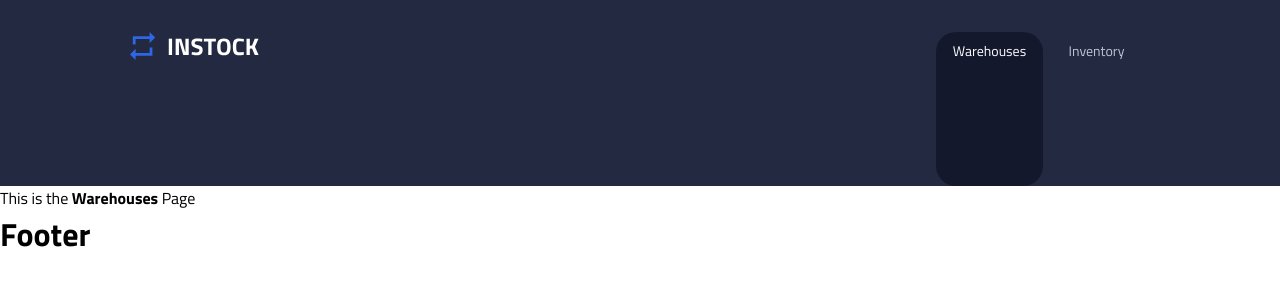
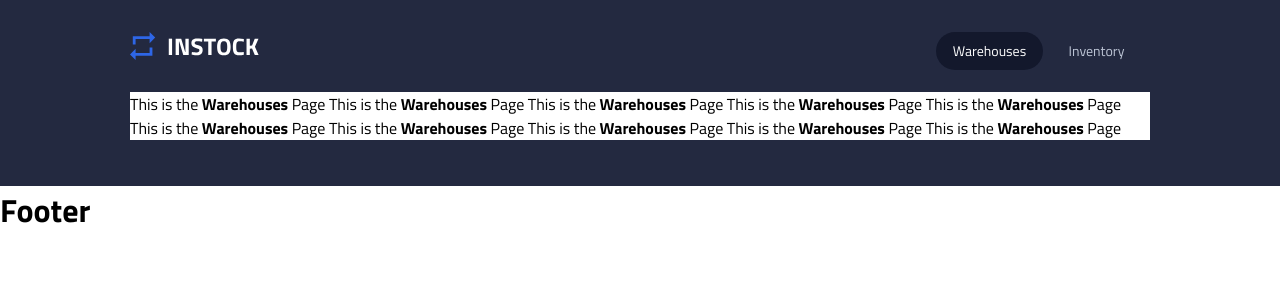
Before and after one commit to Chaofan-Pro/merge-masters-instock-frontend, a React (Vite) app: page /warehouses in a window 1280 px wide. Shown: the top 300 px of the page. Built offline with nearby package versions, Linux system fonts and the light colour scheme.

Commit message:
add overlay feature in global main

```diff
--- a/src/components/Header/Header.scss
+++ b/src/components/Header/Header.scss
@@ -4,6 +4,7 @@
 
 .header {
   background-color: $background-color1;
+  overflow-y: visible;
   padding: 0 1rem;
   height: 12.5rem;
   @include tablet {
@@ -36,9 +37,11 @@
     font-size: 0.8125rem;
     text-align: center;
     width: 10.1875rem;
+    height: 2.25rem;
     border-radius: 1.25rem;
     @include tablet {
       width: 6.6875rem;
+      height: 2.375rem;
       font-size: 0.875rem;
       border-radius: 1.25rem;
     }
--- a/src/pages/Warehouses/Warehouses.jsx
+++ b/src/pages/Warehouses/Warehouses.jsx
@@ -2,9 +2,18 @@ import "./Warehouses.scss";
 
 const Warehouses = () => {
   return (
-    <>
+    <div>
       This is the <strong>Warehouses </strong>Page
-    </>
+      This is the <strong>Warehouses </strong>Page
+      This is the <strong>Warehouses </strong>Page
+      This is the <strong>Warehouses </strong>Page
+      This is the <strong>Warehouses </strong>Page
+      This is the <strong>Warehouses </strong>Page
+      This is the <strong>Warehouses </strong>Page
+      This is the <strong>Warehouses </strong>Page
+      This is the <strong>Warehouses </strong>Page
+      This is the <strong>Warehouses </strong>Page
+    </div>
   );
 };
 
--- a/src/pages/Warehouses/Warehouses.scss
+++ b/src/pages/Warehouses/Warehouses.scss
@@ -0,0 +1,3 @@
+@use "../../styles/partials/variables" as *;
+@use "../../styles/partials/global" as *;
+@use "../../styles/partials/mixin" as *;
--- a/src/styles/partials/_global.scss
+++ b/src/styles/partials/_global.scss
@@ -11,3 +11,24 @@
 a {
   text-decoration: none;
 }
+body {
+  position: relative;
+}
+
+main {
+  width: calc(100vw - 2rem);
+  margin: 0 1rem;
+  background-color: white;
+  position: absolute;
+  top: 8.5rem;
+  @include tablet {
+    width: calc(100vw - 4rem);
+    margin: 0 2rem;
+    top: 5.75rem;
+  }
+  @include desktop {
+    width: 63.75rem;
+    margin: 0 calc((100vw - 63.75rem) / 2);
+    top: 5.75rem;
+  }
+}
```
